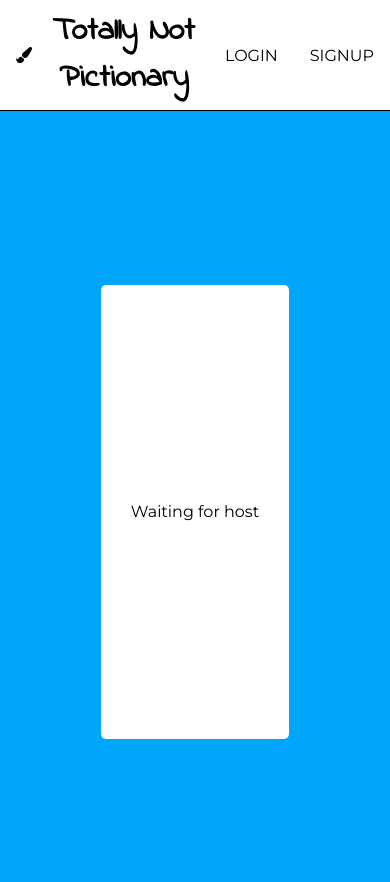
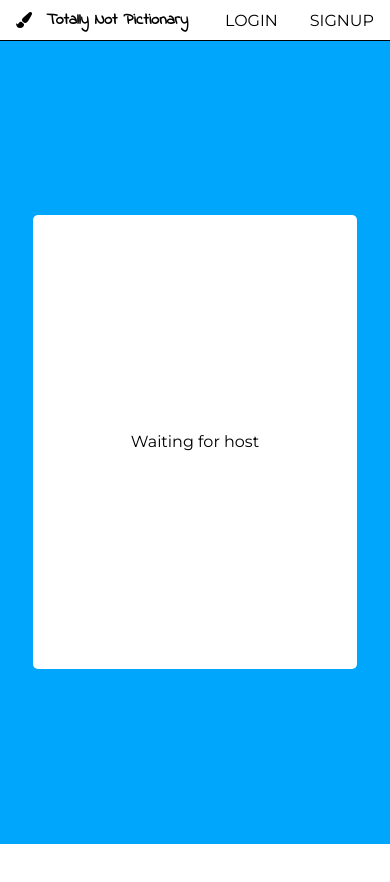
Before and after one commit to ismailshak/pictionary, a React (Create React App) app: page /room/1 in a window 390 px wide. Shown: the top 882 px of the page. After the commit the page ends 844 px from the top, so only its background shows below. Built offline with nearby package versions, Linux system fonts and the light colour scheme; no server answers.

Commit message:
adds some mobile responsiveness to the css

```diff
--- a/src/App/App.css
+++ b/src/App/App.css
@@ -59,3 +59,10 @@
 .links-container a {
   margin: 0 1rem;
 }
+
+
+@media all and (max-width: 480px) {
+  .nav-title {
+    font-size: 1rem;
+  }
+}
--- a/src/Login/Login.css
+++ b/src/Login/Login.css
@@ -39,3 +39,9 @@
 .login-signup {
     margin: 1rem 0;
 }
+
+@media all and (max-width: 480px) {
+    .login-container {
+      width: 70vw;
+    }
+  }
--- a/src/Room/Room.css
+++ b/src/Room/Room.css
@@ -25,8 +25,7 @@
 
 .room-instruction-screen {
     background-color: white;
-    max-width: 40vw;
-    min-width: 40vw;
+    width: 40vw;
     min-height: 50vh;
     border-radius: 5px;
     display: flex;
@@ -49,3 +48,9 @@
     justify-content: space-around;
     background-color: white;
 }
+
+@media all and (max-width: 480px) {
+    .room-instruction-screen {
+      width: 75vw;
+    }
+  }
--- a/src/RoomList/RoomList.css
+++ b/src/RoomList/RoomList.css
@@ -36,3 +36,9 @@
     border: 1px solid black;
     border-radius: 50px;
 }
+
+@media all and (max-width: 480px) {
+    .roomlist-prompt-container {
+      width: 70vw;
+    }
+  }
```
